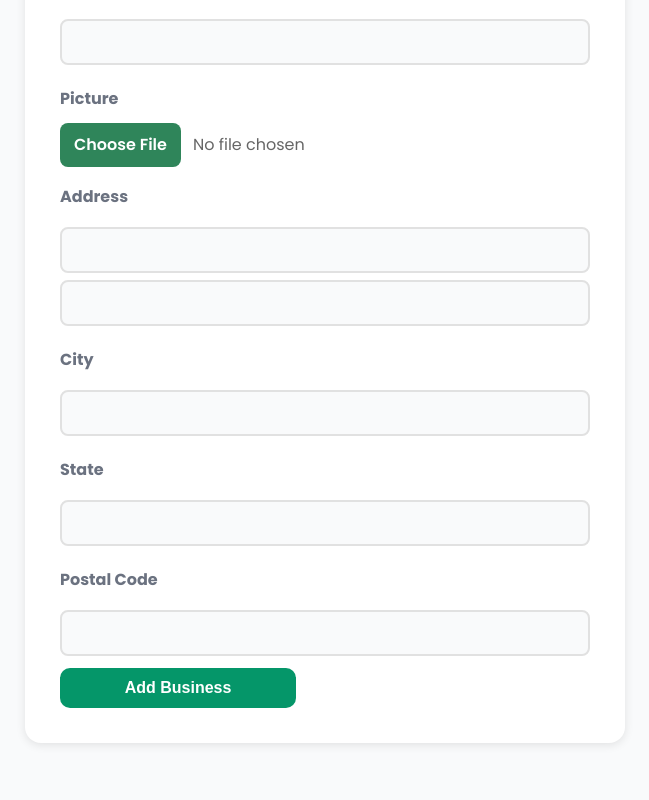
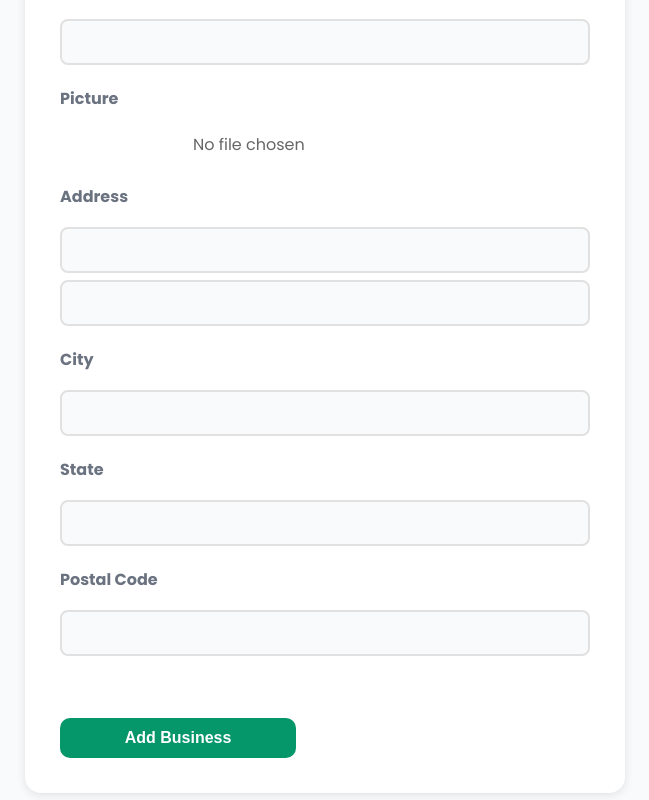
Before and after one commit to jlai9001/FastCapital, a React (Vite) app in the folder client/: page /add-business in a window 1280 px wide. Shown: the part 340-1140 px from the top of the page, without its empty margins (315-964 px from the left). Built offline with nearby package versions, Linux system fonts and the light colour scheme; no server answers; sample sign-in values are in the browser's storage.

Commit message:
add business styling

```diff
--- a/client/src/pages/add-business.css
+++ b/client/src/pages/add-business.css
@@ -32,7 +32,7 @@ input[name="address2"] {
 }
 
 .file-btn {
-  background-color: #2f855a; /* match your green */
+  background-color: var (--main_button_color);
   color: white;
   padding: 10px 14px;
   border-radius: 8px;
@@ -144,6 +144,20 @@ input[type="file"]::file-selector-button:hover {
     color: red;
 }
 
+.no-business-button{
+  background-color: var(--main_button_color);
+    color: #fff;
+    font-size: 16px;
+    font-weight: 600;
+    height: 48px;
+    border: none;
+    width: 236px;
+    border-radius: 10px;
+    align-items: center;
+    width: 100%;
+    margin-top: 50px;
+}
+
 /* ✅ MOBILE ONLY behavior:
    - before selection: hide "No file chosen" and make button full width
    - after selection: hide button and show filename
```
